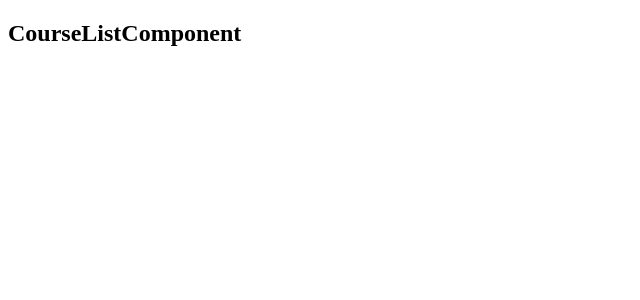
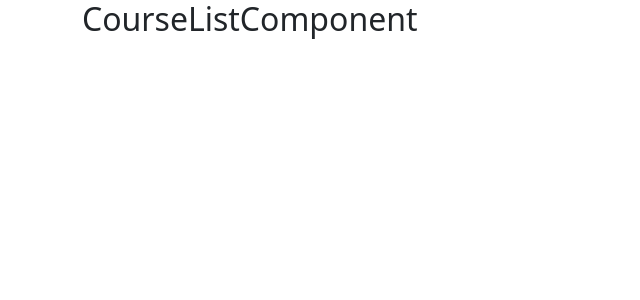
Before and after one commit to dyhalmeida/course-manager, an Angular app: page / in a window 1280 px wide. Shown: the top 300 px of the page, without its empty margins (0-640 px from the left). Built offline with nearby package versions, Linux system fonts and the light colour scheme.

Commit message:
Adcionado biblioteca de terceiro (bootstrap)
Nesse caso como se trata de um framework CSS, a importação
foi feita pelo estilo global no arquivo (style.css).
O ("Tio" ~) na string de importação do CSS representa a pasta "node_modules"

```diff
--- a/package.json
+++ b/package.json
@@ -18,6 +18,7 @@
     "@angular/platform-browser": "~12.2.0",
     "@angular/platform-browser-dynamic": "~12.2.0",
     "@angular/router": "~12.2.0",
+    "bootstrap": "^5.1.0",
     "rxjs": "~6.6.0",
     "tslib": "^2.3.0",
     "zone.js": "~0.11.4"
--- a/src/app/app.component.html
+++ b/src/app/app.component.html
@@ -1 +1,3 @@
-<app-course-list></app-course-list>
+<div class="container">
+    <app-course-list></app-course-list>
+</div>
--- a/src/styles.css
+++ b/src/styles.css
@@ -1 +1,2 @@
 /* You can add global styles to this file, and also import other style files */
+@import '~bootstrap/dist/css/bootstrap.min.css';
```
Also changed, not shown: 1 other file (tests, documents, lock files or other folders).
